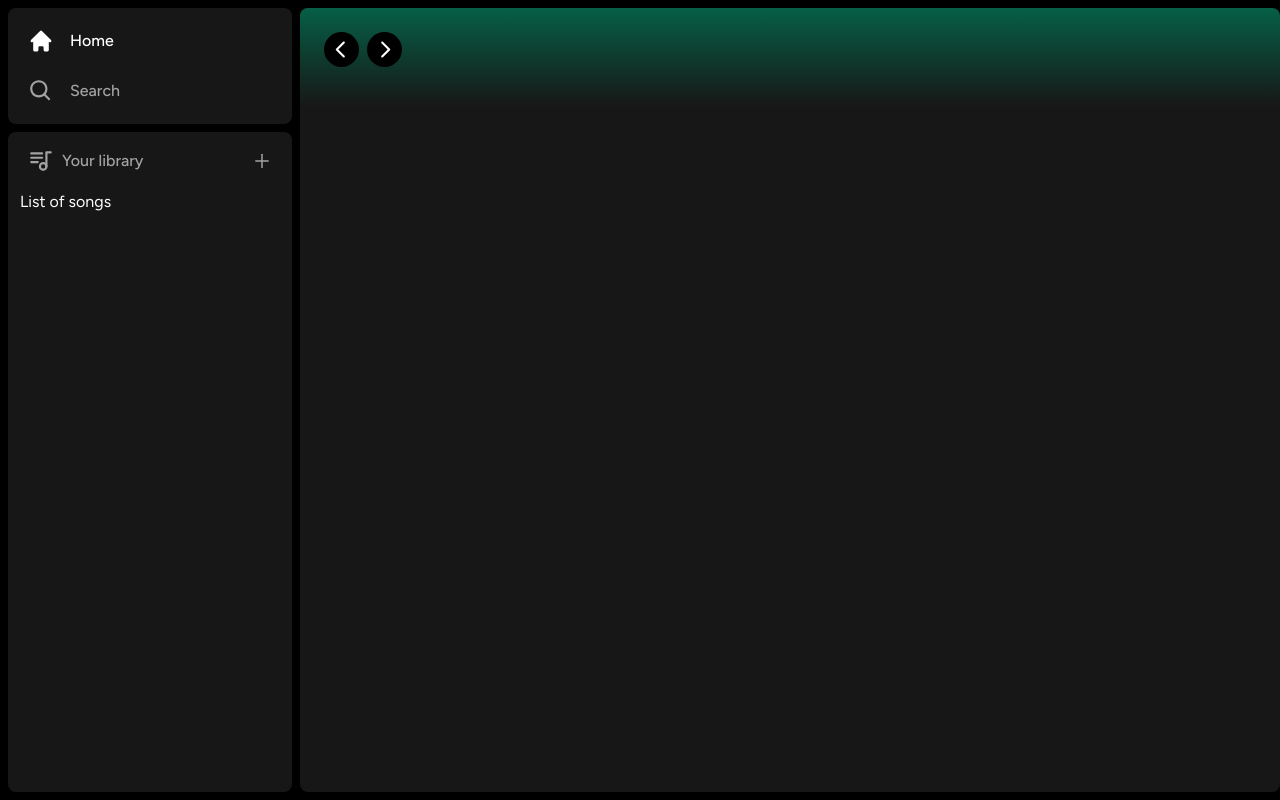
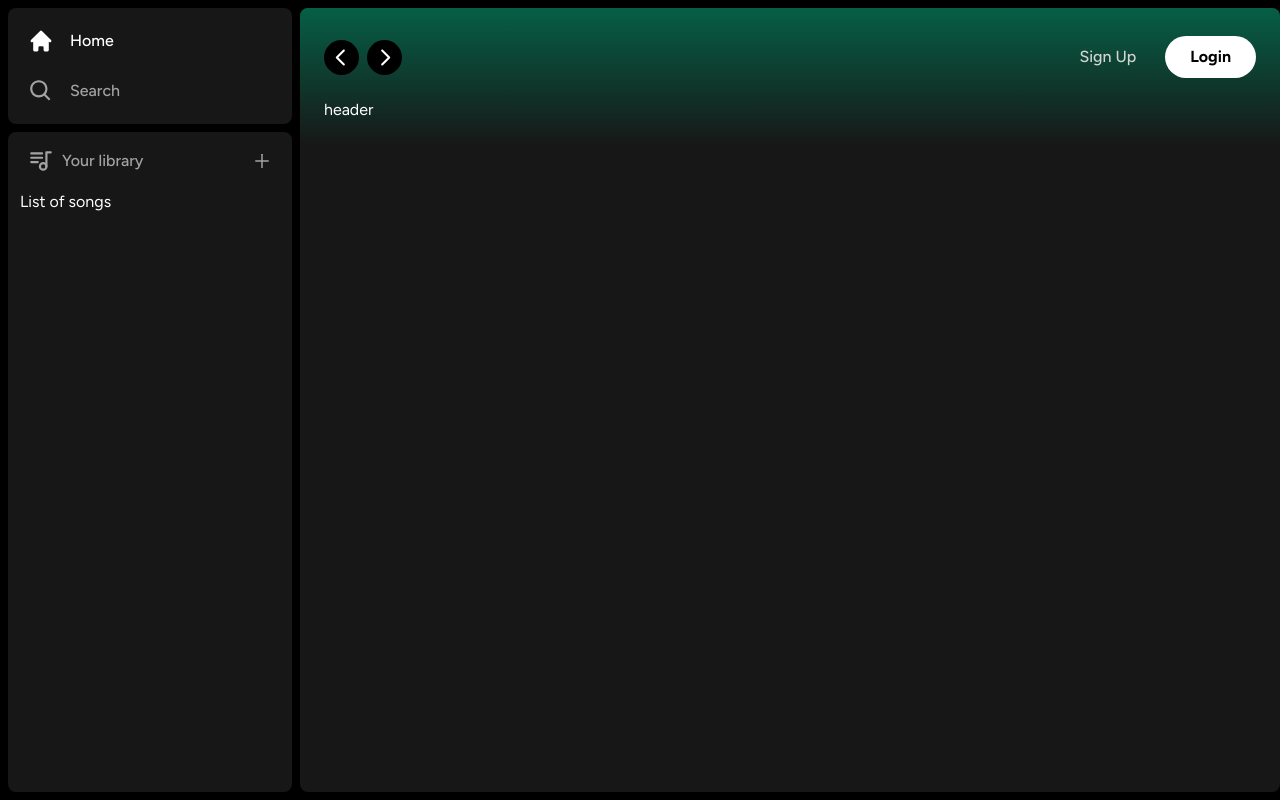
Before and after one commit to timo-tech19/spotify-clone, a Next.js app: page / in a window 1280 px wide. Built offline with nearby package versions, Linux system fonts and the light colour scheme.

Commit message:
added login and signup buttons

```diff
--- /dev/null
+++ b/components/Button.tsx
@@ -0,0 +1,27 @@
+import { forwardRef } from "react";
+import { twMerge } from "tailwind-merge";
+
+interface ButtonProps extends React.ButtonHTMLAttributes<HTMLButtonElement> {}
+
+const Button = forwardRef<HTMLButtonElement, ButtonProps>(
+	({ className, children, disabled, type = "button", ...props }, ref) => {
+		return (
+			<button
+				type={type}
+				className={twMerge(
+					"w-full rounded-full  bg-green-500 border border-transparent px-3 py-3 disabled:cursor-not-allowed disabled:opacity-50 text-black font-bold hover:opacity-75 transition",
+					className
+				)}
+				disabled={disabled}
+				ref={ref}
+				{...props}
+			>
+				{children}
+			</button>
+		);
+	}
+);
+
+Button.displayName = "Button";
+
+export default Button;
--- a/components/Header.tsx
+++ b/components/Header.tsx
@@ -5,6 +5,7 @@
 import { RxCaretLeft, RxCaretRight } from "react-icons/rx";
 import { HiHome } from "react-icons/hi";
 import { BiSearch } from "react-icons/bi";
+import Button from "./Button";
 
 interface HeaderProps {
 	children: React.ReactNode;
@@ -48,7 +49,20 @@
 						<BiSearch className='text-black' size={20} />
 					</button>
 				</div>
+				<div className='flex justify-between items-center gap-x-4'>
+					<>
+						<div>
+							<Button className='bg-transparent text-neutral-300 font-medium'>
+								Sign Up
+							</Button>
+						</div>
+						<div>
+							<Button className='bg-white px-6 py-2'>Login</Button>
+						</div>
+					</>
+				</div>
 			</div>
+			{children}
 		</div>
 	);
 };
```
